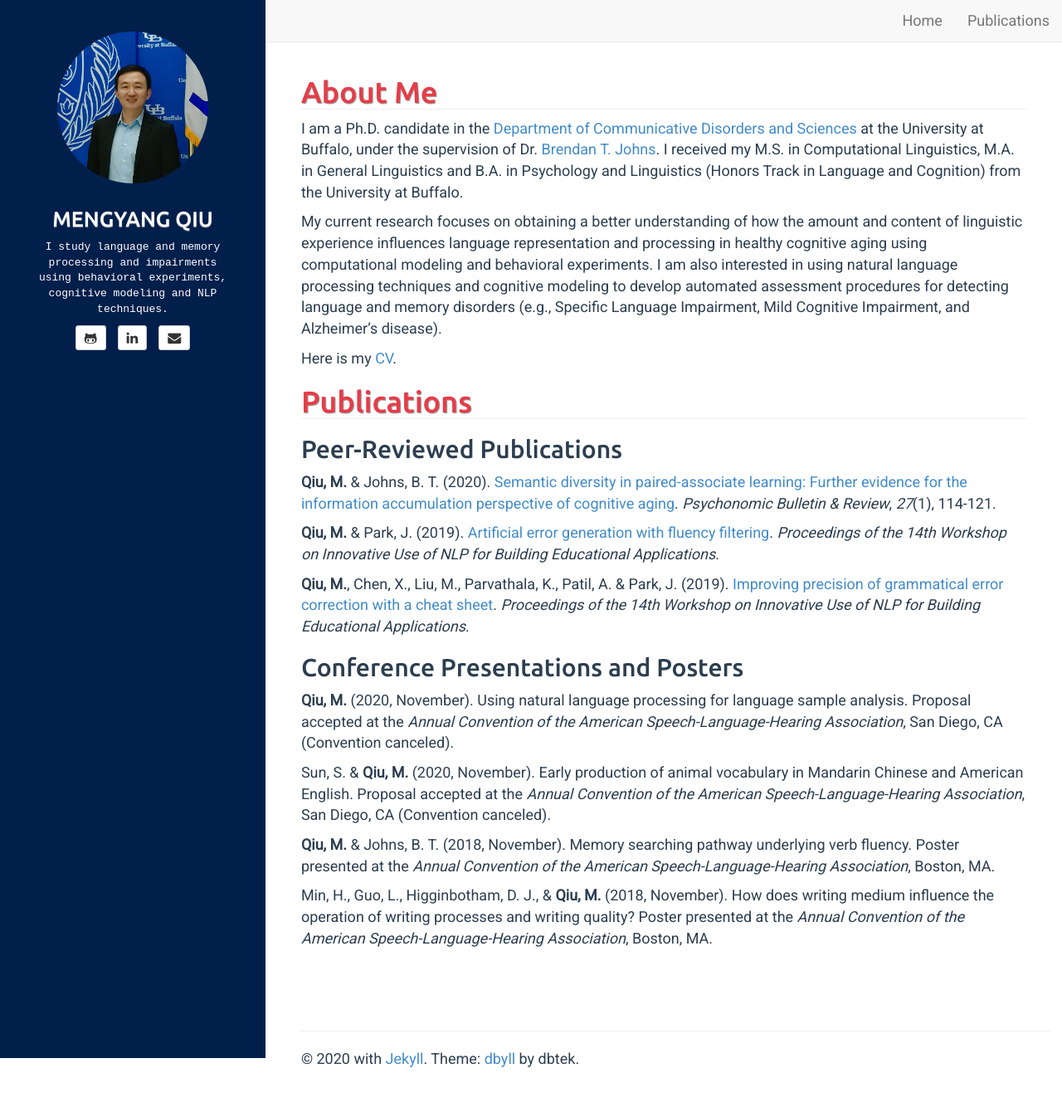
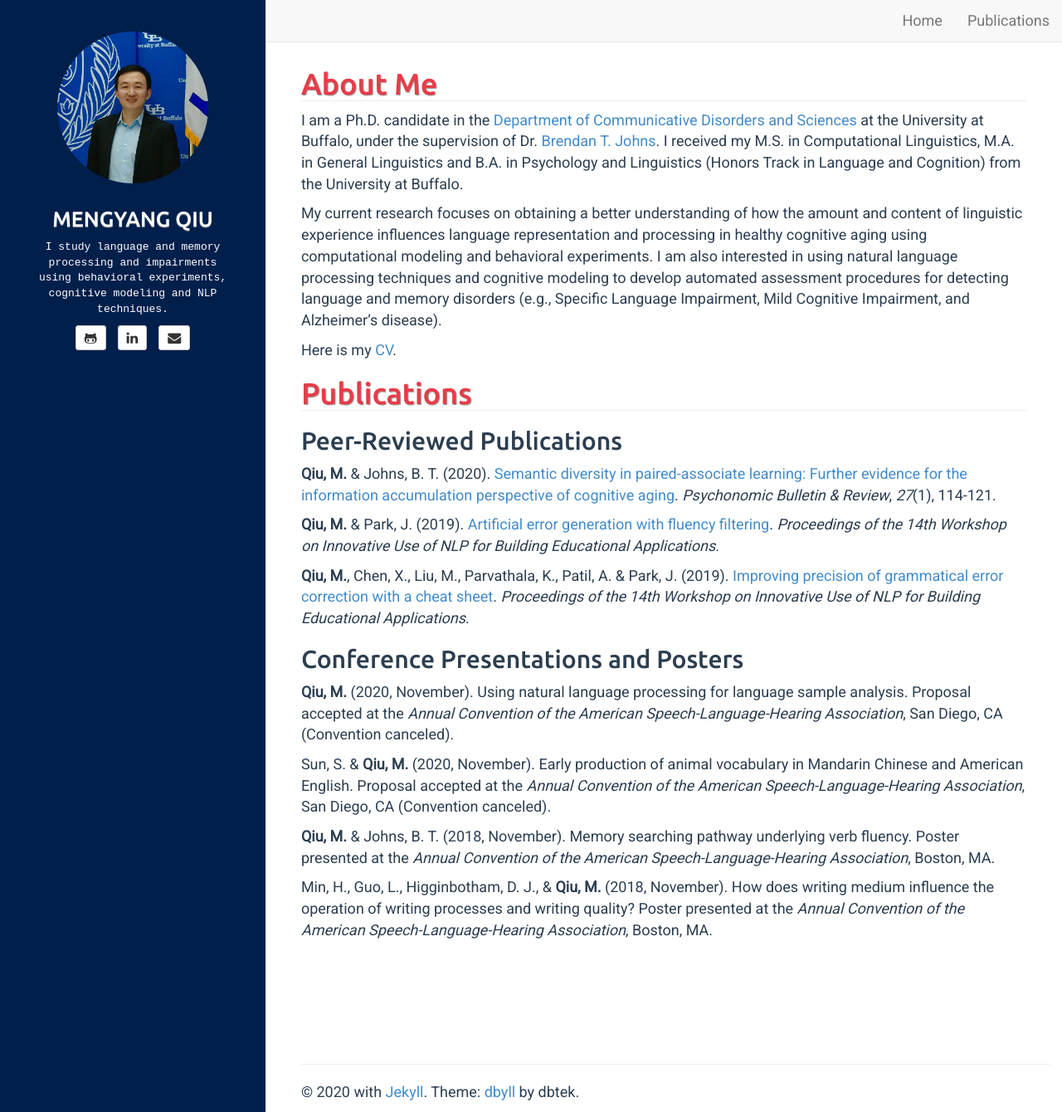
Before and after one commit to mengyangq/mengyangq.github.io, a Jekyll site: the page built from index.html, in a window 1280 px wide and 1340 px high. Shown: the whole window at 83% size. Built offline with Jekyll 4.4.1, drawn with Linux system fonts in a browser that asks for light colours.

Commit message:
Update style.css

```diff
--- a/assets/css/style.css
+++ b/assets/css/style.css
@@ -7,9 +7,9 @@ body{
 
 .home_class{
 	padding-right: 3%;
-	padding-top: 70px;
+	padding-top: 60px;
 	padding-left: 3%;
-	padding-bottom: 70px;
+	padding-bottom: 120px;
 }
 
 .sidebar {
@@ -211,7 +211,7 @@ footer {
 	margin:0 auto;
 	position:relative;
 	font-family: 'Ubuntu';
-	font-size:10px;
+	font-size:8px;
 	padding-left:3%;
 }
 
```
